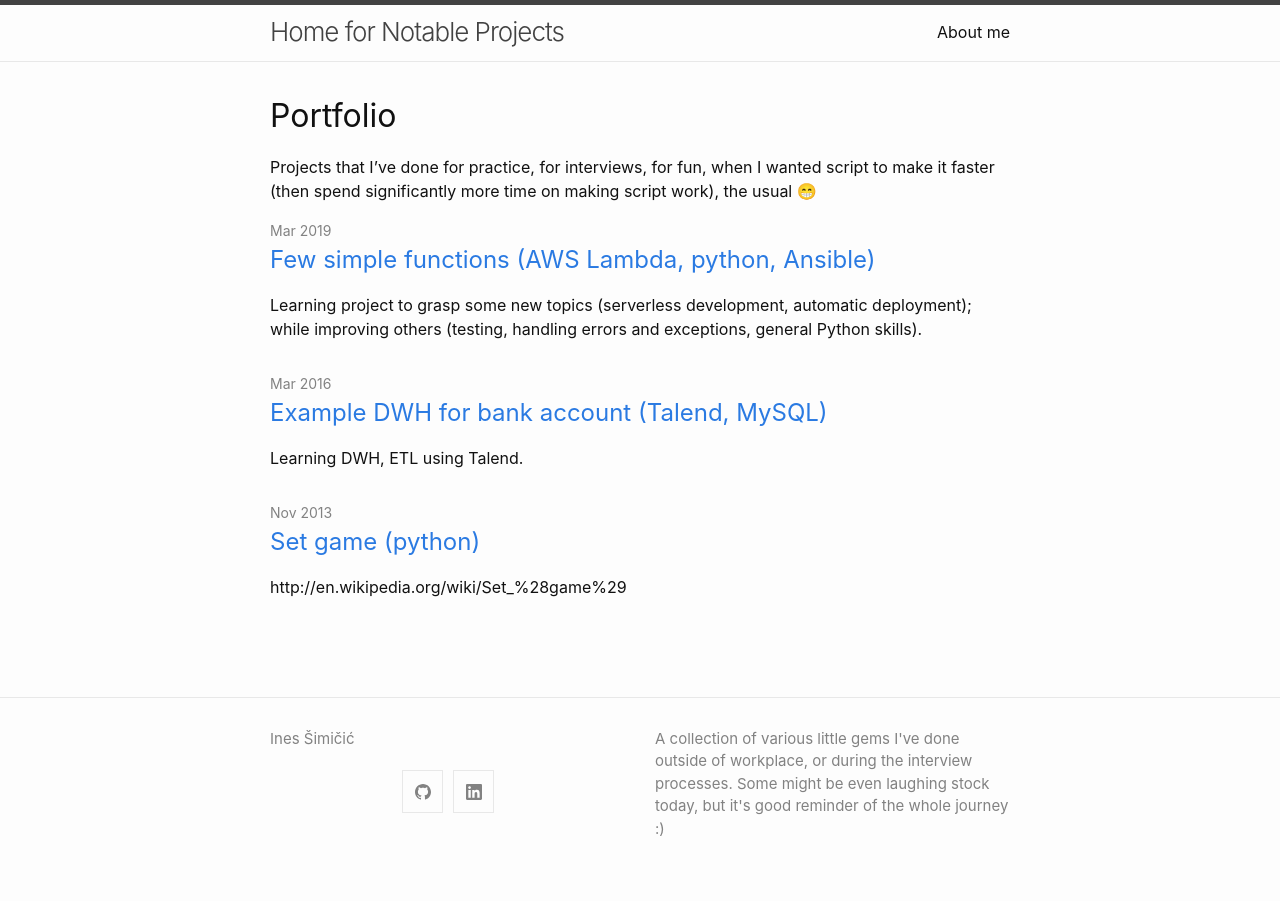
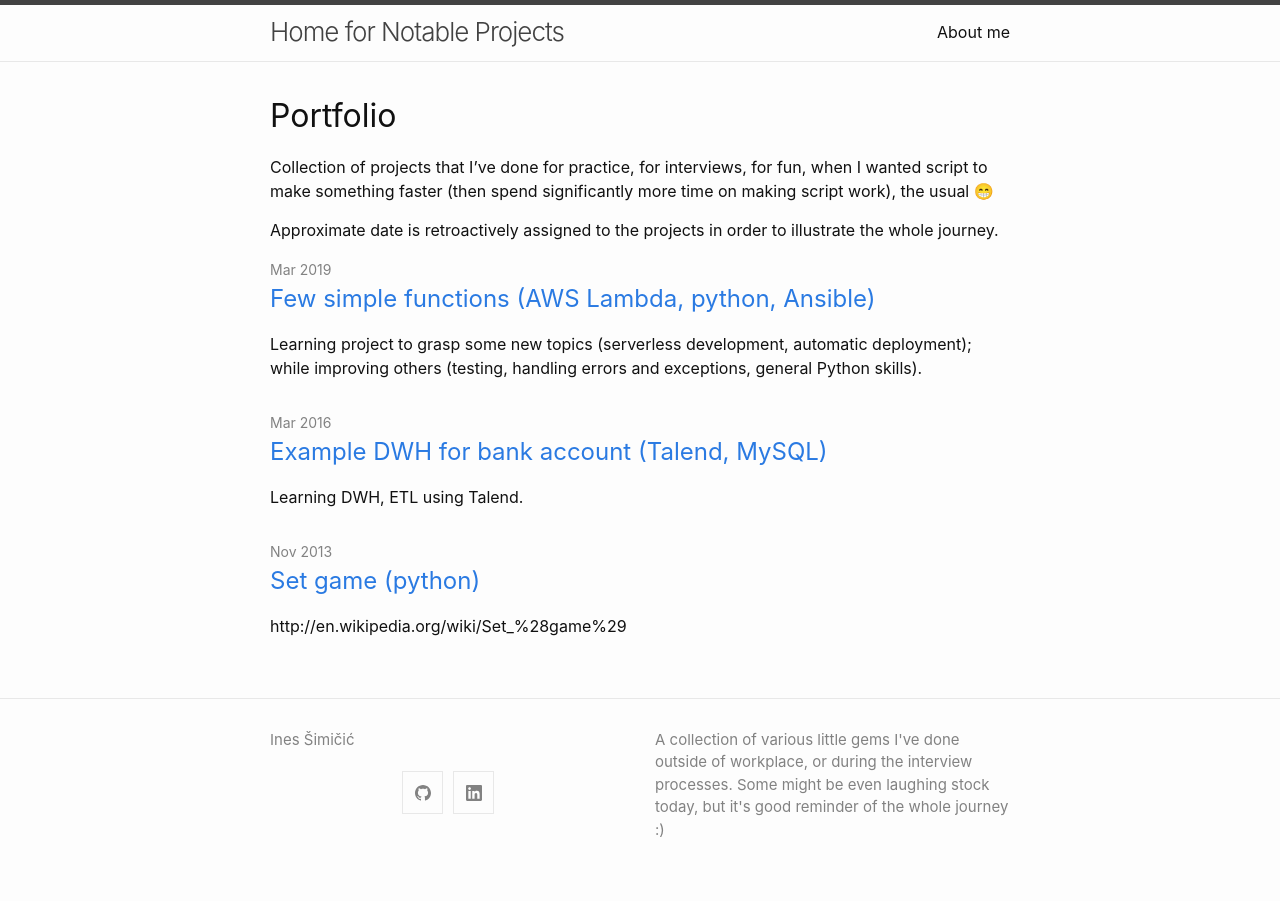
Before and after one commit to inesucrvenom/inesucrvenom.github.io, a Jekyll site: the page built from index.md, in a window 1280 px wide. Built offline with Jekyll 4.4.1, drawn with Linux system fonts in a browser that asks for light colours; emoji names are drawn with the system emoji font; the list of posts is cut into pages by our own code.

Commit message:
update homepage

```diff
--- a/index.md
+++ b/index.md
@@ -4,4 +4,6 @@
 pagination:
   enabled: true
 ---
-Projects that I've done for practice, for interviews, for fun, when I wanted script to make it faster (then spend significantly more time on making script work), the usual :grin:
+Collection of projects that I've done for practice, for interviews, for fun, when I wanted script to make something faster (then spend significantly more time on making script work), the usual :grin:
+
+Approximate date is retroactively assigned to the projects in order to illustrate the whole journey.
```
